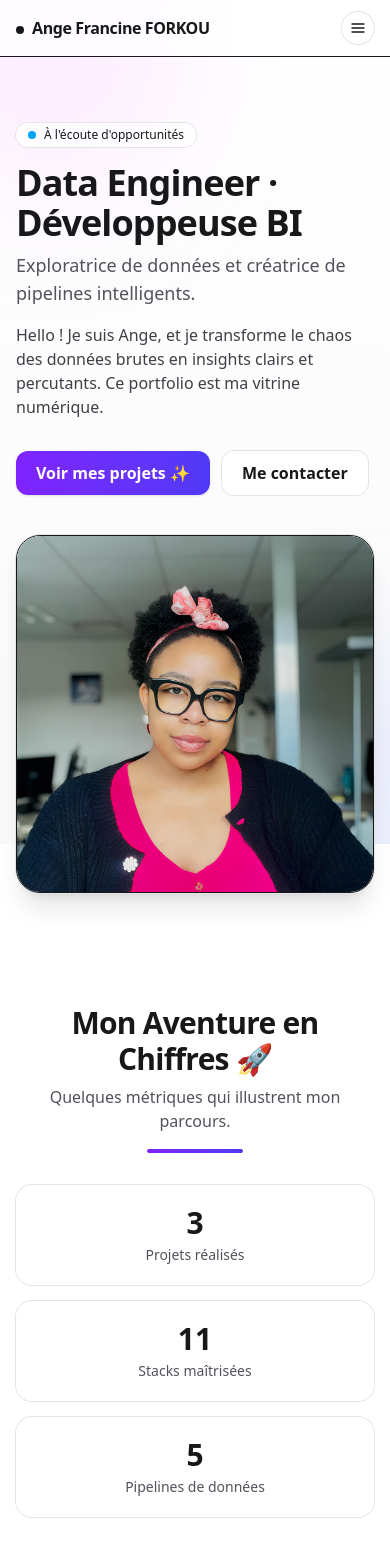
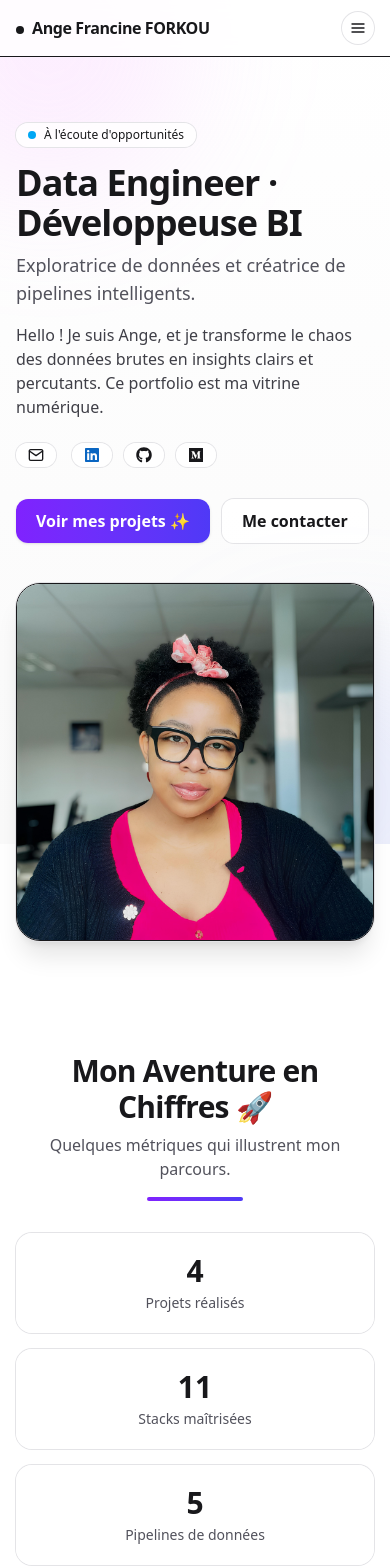
Before and after one commit to Forkou-francine/paf-site, a React (Vite) app: page / in a window 390 px wide. Shown: the top 1568 px of the page. Built offline with nearby package versions, Linux system fonts and the light colour scheme.

Commit message:
Adding social links and icons

```diff
--- a/src/components/pages/Home.tsx
+++ b/src/components/pages/Home.tsx
@@ -1,6 +1,7 @@
 import Section from "../ui/Section";
 import { profile, projects, colors } from "../../data/content";
 import Badge from "../ui/Badge";
+import SocialLinks from "../ui/SocialLinks";
 import { Link } from "react-router-dom";
 
 export default function Home(){
@@ -27,6 +28,7 @@ export default function Home(){
             <h1 className="mt-4 text-4xl font-extrabold tracking-tight md:text-5xl">{profile.title}</h1>
             <p className="mt-2 text-lg text-zinc-600 dark:text-slate-400">{profile.tagline}</p>
             <p className="mt-4 max-w-prose text-zinc-700 dark:text-slate-300">{profile.bio}</p>
+            <SocialLinks withEmail />
             <div className="mt-8 flex flex-wrap gap-3">
               <Link to="/projects" className={`rounded-xl bg-gradient-to-r ${colors.primaryFrom} ${colors.primaryTo} px-5 py-2.5 font-semibold text-white shadow-sm`}>Voir mes projets ✨</Link>
               <Link to="/contact" className="rounded-xl bg-white/80 px-5 py-2.5 font-semibold ring-1 ring-zinc-200 dark:ring-slate-700">Me contacter</Link>
@@ -34,8 +36,11 @@ export default function Home(){
           </div>
           <div className="relative">
             <div className="aspect-square w-full overflow-hidden rounded-3xl border bg-white/60 dark:bg-slate-900/60 shadow-xl ring-1 ring-zinc-200 dark:ring-slate-700">
-              <img src={profile.heroPhoto} alt={profile.name} className="h-full w-full object-cover" />
+              <img src={profile.heroPhoto}
+              alt={profile.name}
+              className="h-full w-full object-cover" />
             </div>
+            <div className="pointer-events-none absolute -right-5 -top-5 hidden h-24 w-24 rotate-6 rounded-2xl bg-gradient-to-br from-fuchsia-300/70 to-indigo-300/70 backdrop-blur md:block" />
           </div>
         </div>
       </section>
@@ -48,7 +53,7 @@ export default function Home(){
         </div>
       </Section>
 
-      <Section title="À propos">
+      <Section title="À propos de moi">
             <div className="grid gap-6 md:grid-cols-3">
               <div className="rounded-2xl bg-white/80 p-5 ring-1 ring-zinc-200 dark:ring-slate-700">
                 <h3 className="font-semibold">Langues</h3>
--- a/src/components/pages/Projects.tsx
+++ b/src/components/pages/Projects.tsx
@@ -5,13 +5,24 @@ import FilterBar from "../projects/FilterBar";
 import ProjectCard from "../projects/ProjectCard";
 import Lightbox from "../projects/LightBox";
 
+
 export default function Projects(){
   const allTechs = useMemo(()=>Array.from(new Set(projects.flatMap(p=>p.stack))).sort(),[]);
   const [active, setActive] = useState<Set<string>>(new Set());
-  const toggle = (t:string)=>setActive(prev=>{const n=new Set(prev); n.has(t)?n.delete(t):n.add(t); return n;});
+  const [showAll, setShowAll] = useState(false);
+  const toggle = (t:string)=>
+    setActive(prev=>{
+      const n=new Set(prev);
+      n.has(t)?n.delete(t):n.add(t);
+      return n;
+    });
   const reset = ()=>setActive(new Set());
-  const filtered = active.size? projects.filter(p=>p.stack.some(s=>active.has(s))) : projects;
-
+  const filtered = useMemo(() => {
+    if (active.size === 0) return projects;
+    return projects.filter(p => p.stack.some(t => active.has(t)))
+  }, [active]);
+  // const filtered = active.size? projects.filter(p=>p.stack.some(s=>active.has(s))) : projects;
+  const displayed = showAll ? filtered : filtered.slice(0, 3);
   const [lb, setLb] = useState<{images:string[]; index:number}|null>(null);
   const open = (images:string[], index=0)=> images.length && setLb({images,index});
   const close=()=>setLb(null);
@@ -23,8 +34,28 @@ export default function Projects(){
       <Section title="Projets" subtitle="Une sélection de mes réalisations.">
         <FilterBar techs={allTechs} active={active} onToggle={toggle} onReset={reset} />
         <div className="grid gap-6 md:grid-cols-2 lg:grid-cols-3">
-          {filtered.map(p=><ProjectCard key={p.name} p={p} onOpen={open} />)}
+          {displayed.map(p=>(
+            <ProjectCard key={p.name} p={p} onOpen={open} />
+            ))}
         </div>
+
+        {filtered.length > 3 && (
+        <div className="mt-8 text-center">
+          <button
+            onClick={() => setShowAll(s => !s)}
+            className="rounded-xl bg-white/80 px-5 py-2.5 font-semibold ring-1 ring-zinc-200 dark:ring-slate-700 hover:bg-white"
+          >
+            {showAll ? "Voir moins de projets" : "Voir plus de projets"}
+          </button>
+        </div>
+      )}
+
+      {/* Message si aucun projet ne correspond aux filtres */}
+      {filtered.length === 0 && (
+        <div className="mt-4 rounded-2xl bg-white/80 p-6 text-sm ring-1 ring-zinc-200 dark:ring-slate-700">
+          Aucun projet ne correspond aux filtres sélectionnés.
+        </div>
+      )}
       </Section>
       {lb && <Lightbox images={lb.images} index={lb.index} onClose={close} onPrev={prev} onNext={next} />}
     </>
--- /dev/null
+++ b/src/components/ui/SocialLinks.tsx
@@ -0,0 +1,59 @@
+import { FaLinkedin, FaGithub, FaMedium, FaMailchimp } from "react-icons/fa";
+import { FiMail } from "react-icons/fi";
+import { profile, colors } from "../../data/content";
+
+type Props = { withEmail?: boolean; className?: string };
+
+export default function SocialLinks({ withEmail = true, className = "" }: Props) {
+  return (
+    <div className={`mt-6 flex flex-wrap items-center gap-4 text-sm ${className}`}>
+      {withEmail && profile.email && (
+        <a
+          href={`mailto:${profile.email}`}
+          className={`rounded-full bg-white/80 px-3 py-1 ring-1 ring-zinc-200 dark:ring-slate-700 inline-flex items-center ${colors.ring}`}
+        >
+           <FiMail className="h-4 w-4 text-zinc-900 dark:text-white" />
+        </a>
+      )}
+
+      <div className="flex items-center gap-3">
+        {profile.linkedin && (
+          <a
+            href={profile.linkedin}
+            target="_blank"
+            rel="noreferrer"
+            aria-label="LinkedIn"
+            title="LinkedIn"
+            className={`rounded-full bg-white/80 px-3 py-1 ring-1 ring-zinc-200 dark:ring-slate-700 inline-flex items-center gap-2 hover:bg-white dark:hover:bg-slate-800 transition-colors ${colors.ring}`}
+          >
+            <FaLinkedin className="h-4 w-4 text-[#0A66C2]" />
+          </a>
+        )}
+        {profile.github && (
+          <a
+            href={profile.github}
+            target="_blank"
+            rel="noreferrer"
+            aria-label="GitHub"
+            title="GitHub"
+            className={`rounded-full bg-white/80 px-3 py-1 ring-1 ring-zinc-200 dark:ring-slate-700 inline-flex items-center gap-2 hover:bg-white dark:hover:bg-slate-800 transition-colors ${colors.ring}`}
+          >
+            <FaGithub className="h-4 w-4" />
+          </a>
+        )}
+        {profile.medium && (
+          <a
+            href={profile.medium}
+            target="_blank"
+            rel="noreferrer"
+            aria-label="Medium"
+            title="Medium"
+            className={`rounded-full bg-white/80 px-3 py-1 ring-1 ring-zinc-200 dark:ring-slate-700 inline-flex items-center gap-2 hover:bg-white dark:hover:bg-slate-800 transition-colors ${colors.ring}`}
+          >
+            <FaMedium className="h-4 w-4" />
+          </a>
+        )}
+      </div>
+    </div>
+  );
+}
--- a/src/data/content.ts
+++ b/src/data/content.ts
@@ -152,6 +152,19 @@ export const projects: Project[] = [
     link: "https://www.canva.com/design/DAGfjcpth5M/lAgCMBD_27AWh9dLE6yY7g/edit?utm_content=DAGfjcpth5M&utm_campaign=designshare&utm_medium=link2&utm_source=sharebutton",
   },
   {
+    name: "Analyse de données e-commerce",
+    org: "EPSI – M1",
+    period: "2024 — 2025",
+    bullets: [
+      "Ingestion & préparation (Hadoop · Spark · MapReduce).",
+      "Exploration & KPI de ventes.",
+      "Recommandations marketing.",
+    ],
+    cover: schoolProjectOne,
+    stack: ["Hadoop", "Spark", "MapReduce"],
+    link: "https://www.canva.com/design/DAGfjcpth5M/lAgCMBD_27AWh9dLE6yY7g/edit?utm_content=DAGfjcpth5M&utm_campaign=designshare&utm_medium=link2&utm_source=sharebutton",
+  },
+  {
     name: "Pipeline Big Data pour un labo",
     org: "EPSI – M1",
     period: "2024 — 2025",
```
